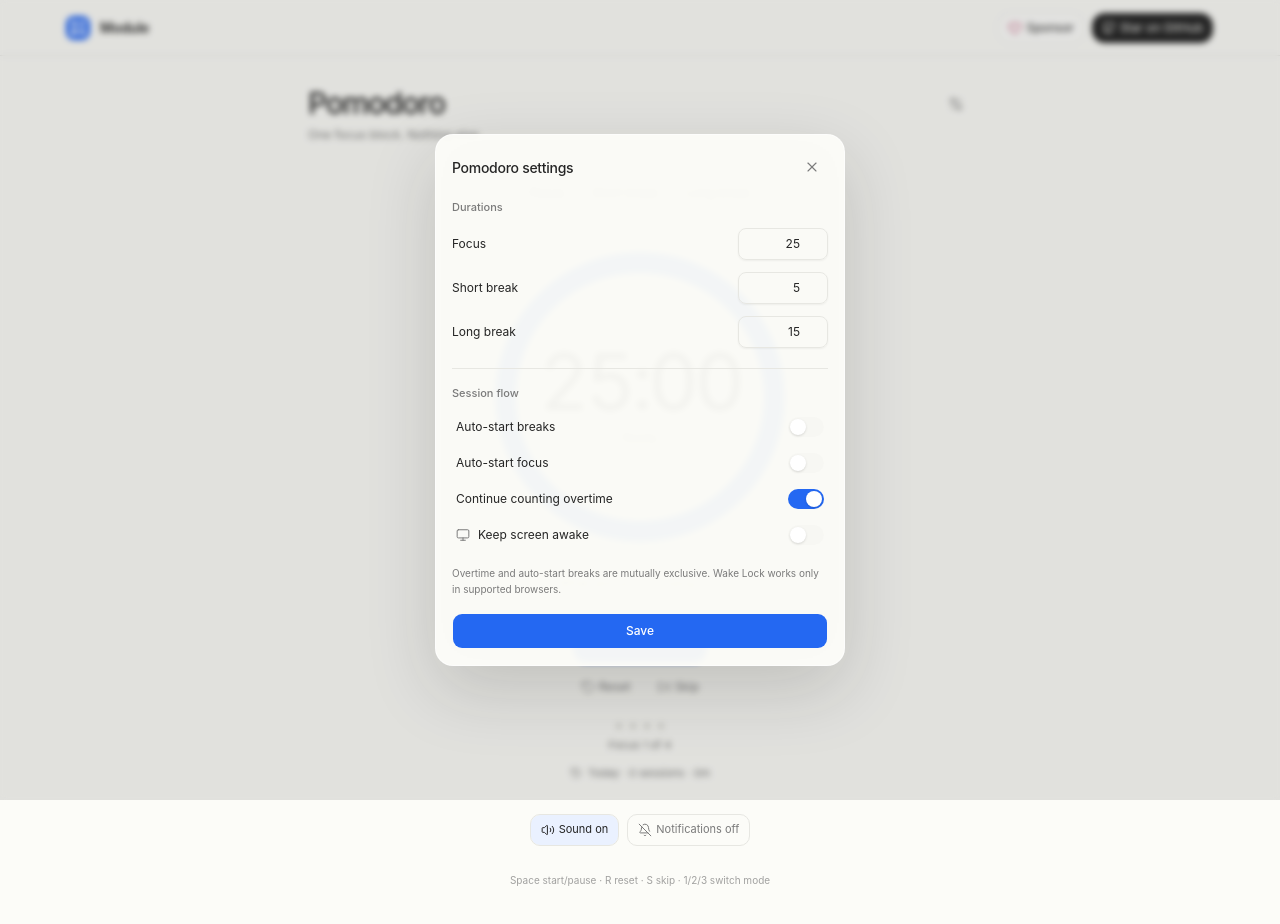
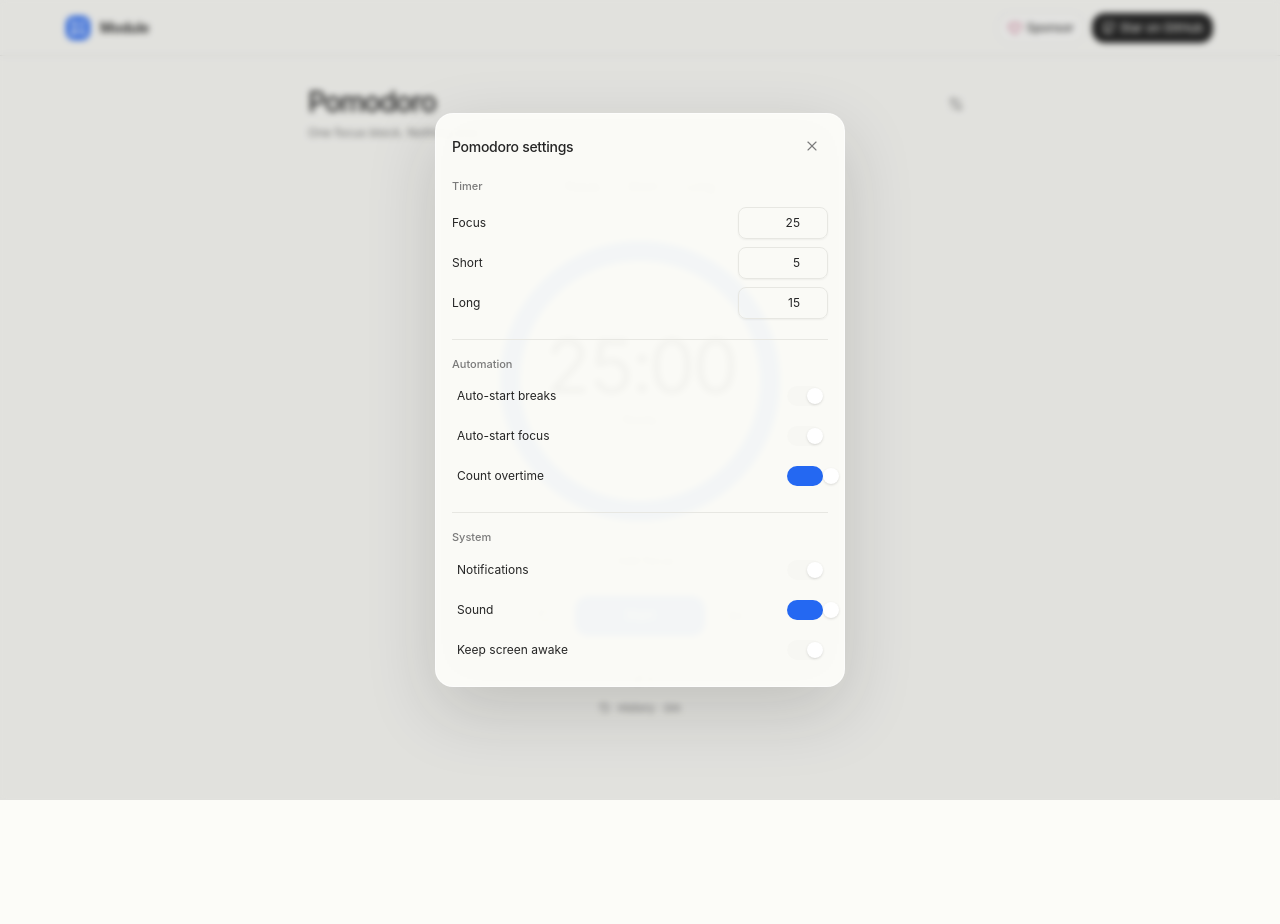
Before and after one commit to howlil/modu-app, a SvelteKit app: page /pomodoro in a window 1280 px wide. Both pictures are taken after a click on the button 956 px from the left and 104 px from the top of the page. Shown: the top 924 px of the page. After the commit the page ends 800 px from the top, so only its background shows below. Built offline with nearby package versions, Linux system fonts and the light colour scheme.

Commit message:
pomodoro: simplify focus surface and progressive settings

```diff
--- a/src/routes/pomodoro/+page.svelte
+++ b/src/routes/pomodoro/+page.svelte
@@ -1,17 +1,6 @@
 <script lang="ts">
-  import { onMount } from 'svelte';
-  import {
-    Bell,
-    BellOff,
-    History,
-    Monitor,
-    RotateCcw,
-    Settings2,
-    SkipForward,
-    Volume2,
-    VolumeX,
-    X
-  } from 'lucide-svelte';
+  import { onMount, tick } from 'svelte';
+  import { History, Pencil, RotateCcw, Settings2, SkipForward, X } from 'lucide-svelte';
   import { Button } from "$lib/components/ui/button/index.js";
   import { Input } from "$lib/components/ui/input/index.js";
   import {
@@ -47,22 +36,25 @@
 
   const MODE_META: Record<
     PomodoroMode,
-    { label: string; copy: string; accent: string; soft: string }
+    { label: string; shortLabel: string; copy: string; accent: string; soft: string }
   > = {
     focus: {
       label: 'Focus',
+      shortLabel: 'Focus',
       copy: 'One focus block. Nothing else.',
       accent: '#2468f2',
       soft: '#eaf1ff'
     },
     short: {
       label: 'Short break',
+      shortLabel: 'Short',
       copy: 'Step away for a few minutes.',
       accent: '#4f8e72',
       soft: '#edf6f1'
     },
     long: {
       label: 'Long break',
+      shortLabel: 'Long',
       copy: 'Take a proper break before a new cycle.',
       accent: '#7560c8',
       soft: '#f0edfb'
@@ -83,13 +75,16 @@
   };
 
   let durations = $state<Record<PomodoroMode, number>>({ ...DEFAULT_DURATIONS });
-  let draftDurations = $state<Record<PomodoroMode, number>>({ ...DEFAULT_DURATIONS });
   let preferences = $state<PomodoroPreferences>({ ...DEFAULT_PREFERENCES });
-  let draftPreferences = $state<PomodoroPreferences>({ ...DEFAULT_PREFERENCES });
   let timer = $state<TimerState>(createTimer('focus', DEFAULT_DURATIONS.focus * 60_000));
   let focusText = $state('');
+  let focusDraft = $state('');
+  let focusEditing = $state(false);
+  let focusInput: HTMLInputElement | null = null;
   let soundEnabled = $state(true);
   let notificationsEnabled = $state(false);
+  let notificationsSupported = $state(false);
+  let wakeLockSupported = $state(false);
   let history = $state<FocusSession[]>([]);
   let settingsOpen = $state(false);
   let historyOpen = $state(false);
@@ -106,7 +101,7 @@
   );
   const progressRatio = $derived(
     timer.status === 'overtime'
-      ? 0
+      ? 1
       : timer.durationMs > 0
         ? Math.max(0, Math.min(1, timer.remainingMs / timer.durationMs))
         : 0
@@ -200,7 +195,6 @@
         short: clampMinutes(saved.durations?.short, 5, 60),
         long: clampMinutes(saved.durations?.long, 15, 120)
       };
-      draftDurations = { ...durations };
 
       preferences = {
         autoStartBreaks: saved.preferences?.autoStartBreaks === true,
@@ -208,7 +202,6 @@
         overtime: saved.preferences?.overtime !== false,
         keepAwake: saved.preferences?.keepAwake === true
       };
-      draftPreferences = { ...preferences };
 
       if (saved.timer && isMode(saved.timer.mode)) {
         const fallback = createTimer(saved.timer.mode, durationMs(saved.timer.mode));
@@ -242,6 +235,7 @@
       }
 
       focusText = typeof saved.focusText === 'string' ? saved.focusText.slice(0, 80) : '';
+      focusDraft = focusText;
       soundEnabled = saved.soundEnabled !== false;
       notificationsEnabled = saved.notificationsEnabled === true;
       history = Array.isArray(saved.history)
@@ -457,13 +451,13 @@
   }
 
   async function toggleNotifications() {
+    if (!notificationsSupported) return;
+
     if (notificationsEnabled) {
       notificationsEnabled = false;
       persist();
       return;
     }
-
-    if (typeof Notification === 'undefined') return;
 
     if (Notification.permission === 'default') {
       const permission = await Notification.requestPermission();
@@ -480,50 +474,68 @@
     persist();
   }
 
-  function openSettings() {
-    draftDurations = { ...durations };
-    draftPreferences = { ...preferences };
-    settingsOpen = true;
+  function togglePreference(key: keyof PomodoroPreferences) {
+    const nextValue = !preferences[key];
+
+    preferences = {
+      ...preferences,
+      [key]: nextValue
+    };
+
+    if (key === 'autoStartBreaks' && nextValue) {
+      preferences = { ...preferences, overtime: false };
     }
 
-  function toggleDraftPreference(key: keyof PomodoroPreferences) {
-    draftPreferences[key] = !draftPreferences[key];
-
-    if (key === 'autoStartBreaks' && draftPreferences.autoStartBreaks) {
-      draftPreferences.overtime = false;
+    if (key === 'overtime' && nextValue) {
+      preferences = { ...preferences, autoStartBreaks: false };
     }
 
-    if (key === 'overtime' && draftPreferences.overtime) {
-      draftPreferences.autoStartBreaks = false;
-    }
+    if (key === 'keepAwake' && !wakeLockSupported) {
+      preferences = { ...preferences, keepAwake: false };
     }
 
-  function saveSettings() {
-    durations = {
-      focus: clampMinutes(draftDurations.focus, 25, 180),
-      short: clampMinutes(draftDurations.short, 5, 60),
-      long: clampMinutes(draftDurations.long, 15, 120)
-    };
-
-    preferences = { ...draftPreferences };
-
-    if (timer.status === 'idle') {
-      timer = switchMode(timer, timer.mode, durationMs(timer.mode));
-    }
-
-    settingsOpen = false;
     void syncWakeLock();
     persist();
   }
 
-  function updateFocusText(value: string) {
-    focusText = value.slice(0, 80);
+  function updateDuration(mode: PomodoroMode, value: string | number) {
+    const fallback = DEFAULT_DURATIONS[mode];
+    const max = mode === 'focus' ? 180 : mode === 'short' ? 60 : 120;
+    const minutes = clampMinutes(value, fallback, max);
+
+    durations = { ...durations, [mode]: minutes };
+
+    if (timer.status === 'idle' && timer.mode === mode) {
+      timer = switchMode(timer, mode, minutes * 60_000);
+    }
+
     persist();
+  }
+
+  async function beginFocusEdit() {
+    focusDraft = focusText;
+    focusEditing = true;
+    await tick();
+    focusInput?.focus();
+    focusInput?.select();
+  }
+
+  function commitFocusEdit() {
+    focusText = focusDraft.trim().slice(0, 80);
+    focusDraft = focusText;
+    focusEditing = false;
+    persist();
+  }
+
+  function cancelFocusEdit() {
+    focusDraft = focusText;
+    focusEditing = false;
   }
 
   async function requestWakeLock() {
     if (
       !preferences.keepAwake ||
+      !wakeLockSupported ||
       document.visibilityState !== 'visible' ||
       (timer.status !== 'running' && timer.status !== 'overtime') ||
       wakeLock
@@ -560,6 +572,7 @@
   async function syncWakeLock() {
     if (
       preferences.keepAwake &&
+      wakeLockSupported &&
       (timer.status === 'running' || timer.status === 'overtime')
     ) {
       await requestWakeLock();
@@ -575,7 +588,14 @@
   }
 
   onMount(() => {
+    notificationsSupported = typeof Notification !== 'undefined';
+    wakeLockSupported = 'wakeLock' in navigator;
+
     restore();
+
+    if (!notificationsSupported) notificationsEnabled = false;
+    if (!wakeLockSupported) preferences = { ...preferences, keepAwake: false };
+
     hydrated = true;
     persist();
     updateDocumentTitle();
@@ -608,6 +628,7 @@
         target?.isContentEditable;
 
       if (event.key === 'Escape') {
+        if (focusEditing) cancelFocusEdit();
         settingsOpen = false;
         historyOpen = false;
         return;
@@ -647,6 +668,7 @@
     timer.status;
     timer.remainingMs;
     timer.mode;
+    clockNow;
     updateDocumentTitle();
   });
 </script>
@@ -662,9 +684,9 @@
   class="mx-auto flex min-h-[calc(100vh-68px)] max-w-[680px] flex-col items-center px-2 pb-12 pt-5 text-center max-[700px]:pt-2.5"
   style={`--pomodoro-accent: ${modeMeta.accent}; --pomodoro-soft: ${modeMeta.soft};`}
 >
-  <div class="mb-7 flex w-full items-start justify-between gap-4">
+  <div class="mb-6 flex w-full items-start justify-between gap-4">
     <div class="text-left">
-      <h1 class="m-0 text-[30px] font-[500] leading-none tracking-[-0.045em]">Pomodoro</h1>
+      <h1 class="m-0 text-[28px] font-[500] leading-none tracking-[-0.045em]">Pomodoro</h1>
       <p class="mt-2 text-[12px] font-normal text-muted-foreground">{modeMeta.copy}</p>
     </div>
 
@@ -672,15 +694,16 @@
       variant="ghost"
       size="icon-sm"
       class="rounded-lg text-muted-foreground"
-      aria-label="Timer settings"
-      onclick={openSettings}
+      aria-label="Pomodoro settings"
+      title="Settings"
+      onclick={() => (settingsOpen = true)}
     >
       <Settings2 class="size-4" strokeWidth={1.7} />
     </Button>
   </div>
 
   <div
-    class="mb-7 flex items-center gap-1 rounded-[13px] border bg-muted p-1"
+    class="mb-6 flex items-center gap-1 rounded-[13px] border bg-muted p-1"
     role="tablist"
     aria-label="Timer mode"
   >
@@ -691,19 +714,19 @@
         role="tab"
         aria-selected={timer.mode === typedMode}
         class={[
-          'h-8 rounded-[9px] px-3 text-[12px] font-normal transition',
+          'h-[31px] rounded-[9px] px-3 text-[12px] font-normal transition',
           timer.mode === typedMode
             ? 'bg-card text-foreground shadow-[0_1px_2px_rgba(26,26,23,0.06)]'
             : 'text-muted-foreground hover:text-foreground'
         ]}
         onclick={() => switchPomodoroMode(typedMode)}
       >
-        {MODE_META[typedMode].label}
+        {MODE_META[typedMode].shortLabel}
       </button>
     {/each}
   </div>
 
-  <div class="relative size-[min(70vw,310px)]">
+  <div class="relative size-[min(70vw,300px)]">
     <svg class="size-full -rotate-90" viewBox="0 0 120 120" aria-hidden="true">
       <circle
         cx="60"
@@ -729,7 +752,7 @@
     </svg>
 
     <div class="absolute inset-0 grid place-content-center">
-      <div class="text-[clamp(58px,9vw,78px)] font-[420] leading-[0.9] tracking-[-0.055em] tabular-nums">
+      <div class="text-[clamp(56px,8vw,74px)] font-[410] leading-[0.9] tracking-[-0.055em] tabular-nums">
         {formattedTime}
       </div>
       <div class="mt-3 text-[12px] font-normal text-muted-foreground">
@@ -747,44 +770,76 @@
   </div>
 
   {#if timer.mode === 'focus'}
-    <div class="mt-4 w-full max-w-[360px]">
+    <div class="mt-3 grid min-h-9 w-full max-w-[360px] place-items-center">
+      {#if focusEditing}
         <input
-        class="w-full border-0 border-b border-transparent bg-transparent px-2 py-1.5 text-center text-[13px] font-normal outline-none placeholder:text-muted-foreground/60 hover:border-border focus:border-border"
+          bind:this={focusInput}
+          class="w-full max-w-[300px] border-0 border-b border-border bg-transparent px-2 py-1.5 text-center text-[13px] font-normal outline-none placeholder:text-muted-foreground/60"
           type="text"
           maxlength="80"
-        value={focusText}
+          bind:value={focusDraft}
           placeholder="What are you focusing on?"
           aria-label="Focus label"
-        oninput={(event) => updateFocusText(event.currentTarget.value)}
+          onblur={commitFocusEdit}
+          onkeydown={(event) => {
+            if (event.key === 'Enter') {
+              event.preventDefault();
+              commitFocusEdit();
+            } else if (event.key === 'Escape') {
+              event.preventDefault();
+              cancelFocusEdit();
+            }
+          }}
         />
+      {:else if focusText}
+        <button
+          type="button"
+          class="group inline-flex max-w-full items-center gap-1.5 rounded-lg px-2 py-1.5 text-[13px] font-normal text-foreground transition hover:bg-muted"
+          onclick={beginFocusEdit}
+        >
+          <span class="truncate">{focusText}</span>
+          <Pencil class="size-3 text-muted-foreground opacity-0 transition-opacity group-hover:opacity-100" strokeWidth={1.7} />
+        </button>
+      {:else}
+        <button
+          type="button"
+          class="rounded-lg px-2 py-1.5 text-[12px] font-normal text-muted-foreground transition hover:bg-muted hover:text-foreground"
+          onclick={beginFocusEdit}
+        >
+          + Add focus
+        </button>
+      {/if}
     </div>
   {/if}
 
-  <div class="mt-5">
-    <Button class="h-[42px] min-w-[136px] rounded-xl px-5 text-[13px] font-medium shadow-none" onclick={handlePrimary}>
-      {primaryLabel}
-    </Button>
-  </div>
-
-  <div class="mt-2 flex items-center justify-center gap-1">
+  <div class="mt-4 flex items-center justify-center gap-2.5">
     <Button
       variant="ghost"
-      size="sm"
-      class="h-8 rounded-lg px-2.5 text-[12px] font-normal text-muted-foreground"
+      size="icon"
+      class="size-[38px] rounded-[10px] text-muted-foreground"
+      aria-label="Reset timer"
+      title="Reset (R)"
       onclick={handleReset}
     >
-      <RotateCcw class="size-3.5" strokeWidth={1.7} />
-      Reset
+      <RotateCcw class="size-4" strokeWidth={1.7} />
+    </Button>
+
+    <Button
+      class="h-[42px] min-w-[132px] rounded-xl px-5 text-[13px] font-medium shadow-none"
+      onclick={handlePrimary}
+    >
+      {primaryLabel}
     </Button>
 
     <Button
       variant="ghost"
-      size="sm"
-      class="h-8 rounded-lg px-2.5 text-[12px] font-normal text-muted-foreground"
+      size="icon"
+      class="size-[38px] rounded-[10px] text-muted-foreground"
+      aria-label="Skip session"
+      title="Skip (S)"
       onclick={handleSkip}
     >
-      <SkipForward class="size-3.5" strokeWidth={1.7} />
-      Skip
+      <SkipForward class="size-4" strokeWidth={1.7} />
     </Button>
   </div>
 
@@ -797,8 +852,9 @@
         ></span>
       {/each}
     </div>
+
     <div class="mt-2 text-[11px] font-normal text-muted-foreground">
-      {timer.completedFocus >= 4 ? 'Long break next' : `Focus ${Math.min(timer.completedFocus + 1, 4)} of 4`}
+      {timer.completedFocus >= 4 ? 'Long break next' : `${Math.min(timer.completedFocus + 1, 4)} of 4`}
     </div>
 
     <button
@@ -807,7 +863,7 @@
       onclick={() => (historyOpen = true)}
     >
       <History class="size-3" strokeWidth={1.7} />
-      Today · {todaySessions.length} {todaySessions.length === 1 ? 'session' : 'sessions'} · {formatFocusTotal(todayFocusMs)}
+      History · {formatFocusTotal(todayFocusMs)}
     </button>
   </div>
 
@@ -824,51 +880,9 @@
         ? ' Continue while the flow lasts.'
         : timer.mode === 'focus'
           ? ' Take a break.'
-          : ' Ready for another focus block.'}
+          : ' Ready to focus.'}
     </p>
   {/if}
-
-  <div class="mt-7 flex items-center justify-center gap-2">
-    <Button
-      variant="outline"
-      size="sm"
-      class={[
-        'h-8 rounded-lg px-2.5 text-[11px] font-normal shadow-none',
-        soundEnabled ? 'bg-[var(--pomodoro-soft)]' : 'text-muted-foreground'
-      ]}
-      onclick={toggleSound}
-    >
-      {#if soundEnabled}
-        <Volume2 class="size-3.5" strokeWidth={1.7} />
-        Sound on
-      {:else}
-        <VolumeX class="size-3.5" strokeWidth={1.7} />
-        Sound off
-      {/if}
-    </Button>
-
-    <Button
-      variant="outline"
-      size="sm"
-      class={[
-        'h-8 rounded-lg px-2.5 text-[11px] font-normal shadow-none',
-        notificationsEnabled ? 'bg-[var(--pomodoro-soft)]' : 'text-muted-foreground'
-      ]}
-      onclick={toggleNotifications}
-    >
-      {#if notificationsEnabled}
-        <Bell class="size-3.5" strokeWidth={1.7} />
-        Notifications on
-      {:else}
-        <BellOff class="size-3.5" strokeWidth={1.7} />
-        Notifications off
-      {/if}
-    </Button>
-  </div>
-
-  <p class="mt-6 text-[10px] leading-5 text-muted-foreground/70 max-[620px]:hidden">
-    Space start/pause · R reset · S skip · 1/2/3 switch mode
-  </p>
 
   {#if settingsOpen}
     <div
@@ -899,70 +913,168 @@
           </Button>
         </div>
 
-        <div class="mb-5">
-          <div class="mb-3 text-[11px] font-medium text-muted-foreground">Durations</div>
-          <div class="grid gap-3">
-            <label class="grid grid-cols-[1fr_90px] items-center gap-3 text-[12px]">
+        <div>
+          <div class="mb-2 text-[11px] font-medium text-muted-foreground">Timer</div>
+
+          <label class="grid min-h-10 grid-cols-[1fr_90px] items-center gap-3 text-[12px]">
             Focus
-              <Input type="number" min="1" max="180" class="h-8 text-right text-[12px]" bind:value={draftDurations.focus} />
+            <Input
+              type="number"
+              min="1"
+              max="180"
+              class="h-8 text-right text-[12px]"
+              value={durations.focus}
+              onchange={(event) => updateDuration('focus', event.currentTarget.value)}
+            />
           </label>
-            <label class="grid grid-cols-[1fr_90px] items-center gap-3 text-[12px]">
-              Short break
-              <Input type="number" min="1" max="60" class="h-8 text-right text-[12px]" bind:value={draftDurations.short} />
+
+          <label class="grid min-h-10 grid-cols-[1fr_90px] items-center gap-3 text-[12px]">
+            Short
+            <Input
+              type="number"
+              min="1"
+              max="60"
+              class="h-8 text-right text-[12px]"
+              value={durations.short}
+              onchange={(event) => updateDuration('short', event.currentTarget.value)}
+            />
           </label>
-            <label class="grid grid-cols-[1fr_90px] items-center gap-3 text-[12px]">
-              Long break
-              <Input type="number" min="1" max="120" class="h-8 text-right text-[12px]" bind:value={draftDurations.long} />
+
+          <label class="grid min-h-10 grid-cols-[1fr_90px] items-center gap-3 text-[12px]">
+            Long
+            <Input
+              type="number"
+              min="1"
+              max="120"
+              class="h-8 text-right text-[12px]"
+              value={durations.long}
+              onchange={(event) => updateDuration('long', event.currentTarget.value)}
+            />
           </label>
         </div>
-        </div>
 
-        <div class="border-t pt-4">
-          <div class="mb-2 text-[11px] font-medium text-muted-foreground">Session flow</div>
+        <div class="mt-4 border-t pt-4">
+          <div class="mb-1 text-[11px] font-medium text-muted-foreground">Automation</div>
 
           {#each [
             ['autoStartBreaks', 'Auto-start breaks'],
             ['autoStartFocus', 'Auto-start focus'],
-            ['overtime', 'Continue counting overtime'],
-            ['keepAwake', 'Keep screen awake']
+            ['overtime', 'Count overtime']
           ] as option}
             {@const key = option[0] as keyof PomodoroPreferences}
-            <button
-              type="button"
-              class="flex w-full items-center justify-between rounded-lg px-1 py-2 text-left text-[12px]"
-              onclick={() => toggleDraftPreference(key)}
+            <Button
+              variant="ghost"
+              class="flex h-10 w-full items-center justify-between rounded-lg px-1 text-[12px] font-normal"
+              role="switch"
+              aria-checked={preferences[key]}
+              onclick={() => togglePreference(key)}
             >
-              <span class="inline-flex items-center gap-2">
-                {#if key === 'keepAwake'}
-                  <Monitor class="size-3.5 text-muted-foreground" strokeWidth={1.7} />
-                {/if}
-                {option[1]}
-              </span>
+              <span>{option[1]}</span>
               <span
                 class={[
                   'relative h-5 w-9 rounded-full transition-colors',
-                  draftPreferences[key] ? 'bg-primary' : 'bg-muted'
+                  preferences[key] ? 'bg-primary' : 'bg-muted'
                 ]}
                 aria-hidden="true"
               >
                 <span
                   class={[
                     'absolute top-0.5 size-4 rounded-full bg-white shadow-sm transition-transform',
-                    draftPreferences[key] ? 'translate-x-[18px]' : 'translate-x-0.5'
+                    preferences[key] ? 'translate-x-[18px]' : 'translate-x-0.5'
                   ]}
                 ></span>
               </span>
-            </button>
+            </Button>
           {/each}
         </div>
 
-        <p class="mt-3 text-[10px] leading-4 text-muted-foreground">
-          Overtime and auto-start breaks are mutually exclusive. Wake Lock works only in supported browsers.
-        </p>
+        <div class="mt-4 border-t pt-4">
+          <div class="mb-1 text-[11px] font-medium text-muted-foreground">System</div>
 
-        <Button class="mt-4 h-9 w-full rounded-lg text-[12px] font-medium shadow-none" onclick={saveSettings}>
-          Save
+          <Button
+            variant="ghost"
+            class="flex h-10 w-full items-center justify-between rounded-lg px-1 text-[12px] font-normal"
+            role="switch"
+            aria-checked={notificationsEnabled}
+            disabled={!notificationsSupported}
+            onclick={toggleNotifications}
+          >
+            <span>
+              Notifications
+              {#if !notificationsSupported}
+                <span class="ml-1 text-[10px] text-muted-foreground">Unavailable</span>
+              {/if}
+            </span>
+            <span
+              class={[
+                'relative h-5 w-9 rounded-full transition-colors',
+                notificationsEnabled ? 'bg-primary' : 'bg-muted'
+              ]}
+              aria-hidden="true"
+            >
+              <span
+                class={[
+                  'absolute top-0.5 size-4 rounded-full bg-white shadow-sm transition-transform',
+                  notificationsEnabled ? 'translate-x-[18px]' : 'translate-x-0.5'
+                ]}
+              ></span>
+            </span>
           </Button>
+
+          <Button
+            variant="ghost"
+            class="flex h-10 w-full items-center justify-between rounded-lg px-1 text-[12px] font-normal"
+            role="switch"
+            aria-checked={soundEnabled}
+            onclick={toggleSound}
+          >
+            <span>Sound</span>
+            <span
+              class={[
+                'relative h-5 w-9 rounded-full transition-colors',
+                soundEnabled ? 'bg-primary' : 'bg-muted'
+              ]}
+              aria-hidden="true"
+            >
+              <span
+                class={[
+                  'absolute top-0.5 size-4 rounded-full bg-white shadow-sm transition-transform',
+                  soundEnabled ? 'translate-x-[18px]' : 'translate-x-0.5'
+                ]}
+              ></span>
+            </span>
+          </Button>
+
+          <Button
+            variant="ghost"
+            class="flex h-10 w-full items-center justify-between rounded-lg px-1 text-[12px] font-normal"
+            role="switch"
+            aria-checked={preferences.keepAwake}
+            disabled={!wakeLockSupported}
+            onclick={() => togglePreference('keepAwake')}
+          >
+            <span>
+              Keep screen awake
+              {#if !wakeLockSupported}
+                <span class="ml-1 text-[10px] text-muted-foreground">Unavailable</span>
+              {/if}
+            </span>
+            <span
+              class={[
+                'relative h-5 w-9 rounded-full transition-colors',
+                preferences.keepAwake ? 'bg-primary' : 'bg-muted'
+              ]}
+              aria-hidden="true"
+            >
+              <span
+                class={[
+                  'absolute top-0.5 size-4 rounded-full bg-white shadow-sm transition-transform',
+                  preferences.keepAwake ? 'translate-x-[18px]' : 'translate-x-0.5'
+                ]}
+              ></span>
+            </span>
+          </Button>
+        </div>
       </div>
     </div>
   {/if}
@@ -983,11 +1095,14 @@
       >
         <div class="mb-4 flex items-center justify-between">
           <div>
-            <h2 id="pomodoro-history-title" class="m-0 text-[14px] font-medium tracking-[-0.02em]">Focus history</h2>
+            <h2 id="pomodoro-history-title" class="m-0 text-[14px] font-medium tracking-[-0.02em]">
+              Focus history
+            </h2>
             <p class="mt-1 text-[11px] text-muted-foreground">
               Today · {todaySessions.length} {todaySessions.length === 1 ? 'session' : 'sessions'} · {formatFocusTotal(todayFocusMs)}
             </p>
           </div>
+
           <Button
             variant="ghost"
             size="icon-sm"
@@ -1020,6 +1135,7 @@
                     })}
                   </div>
                 </div>
+
                 <div class="shrink-0 text-[11px] text-muted-foreground">
                   {formatFocusTotal(session.durationMs)}
                 </div>
```
Lines whose indentation alone changed are shown as unchanged.
